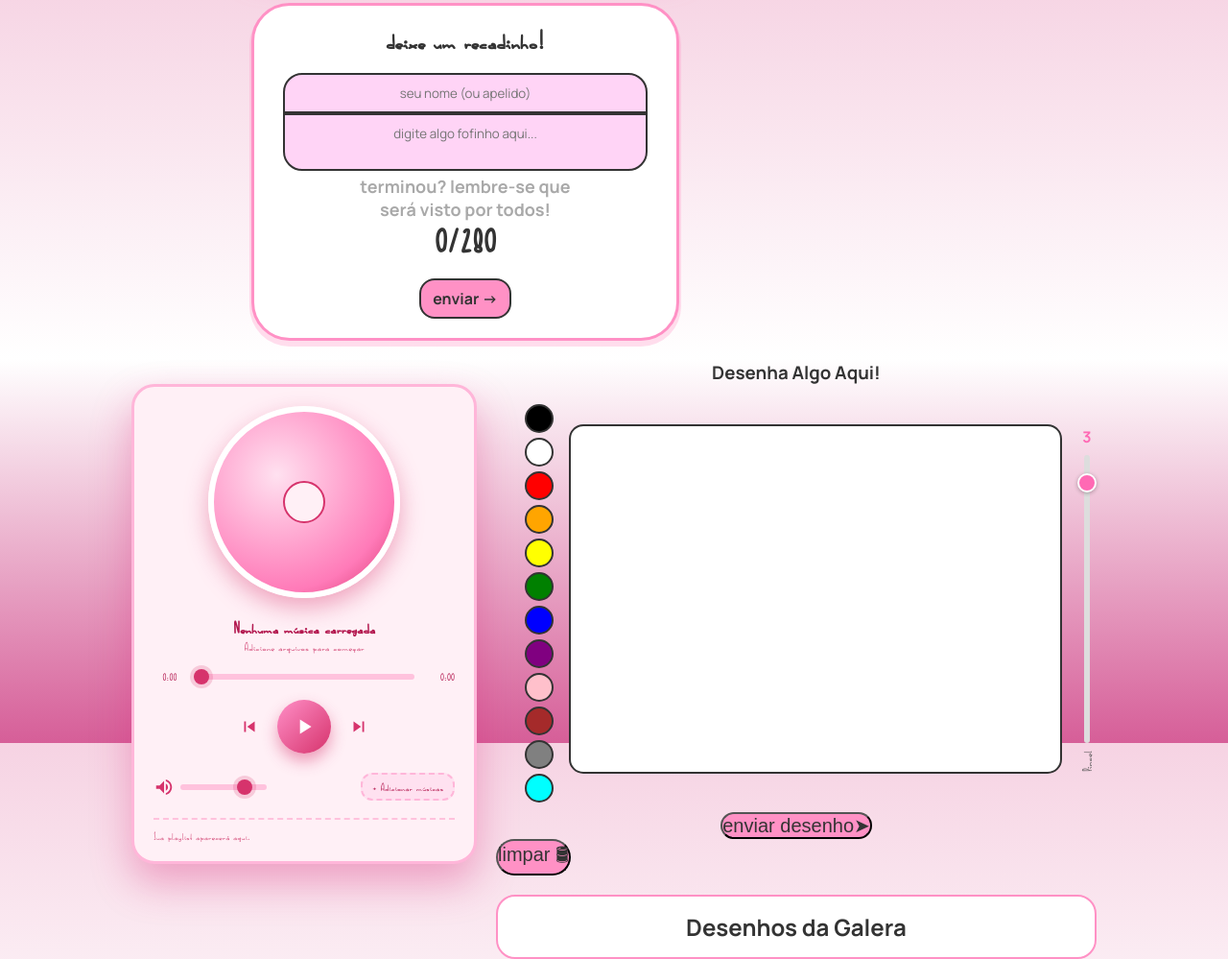
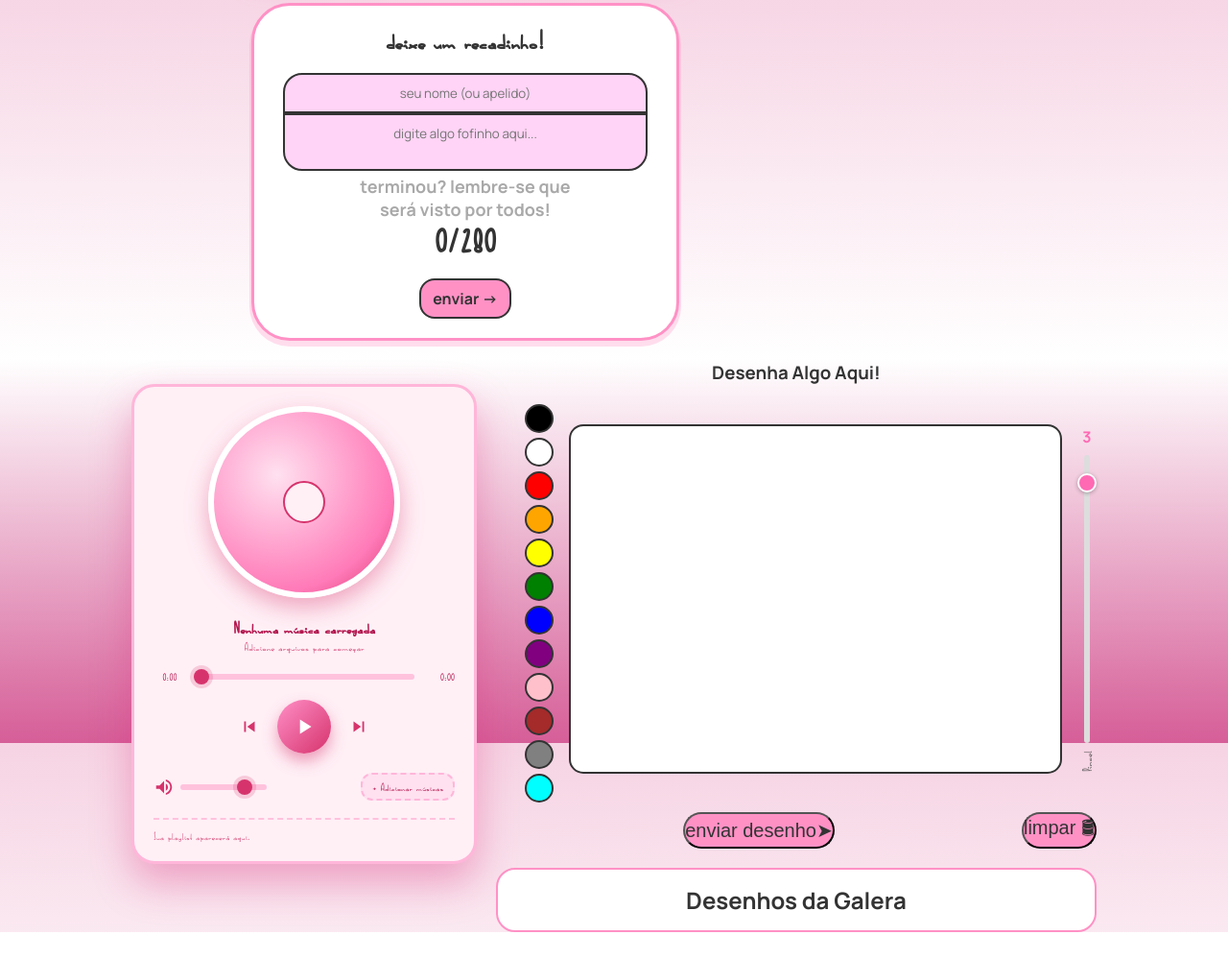
Before and after one commit to Lauren-Freitas-dev/lauwzinha, a website: page public/index.html in a window 1280 px wide. Shown: the part 826-1825 px from the top of the page at 96% size. After the commit the page ends 1797 px from the top, so only its background shows below. Drawn offline with Linux system fonts and the light colour scheme; no server answers.

Commit message:
Update styles.css

```diff
--- a/public/styles.css
+++ b/public/styles.css
@@ -656,3 +656,8 @@ input[type="range"]::-moz-range-thumb {
     border-radius: 999px;
     background: #ddd;
 }
+
+.botoes-desenho {
+  display: flex;
+  justify-content: center;
+}
```
